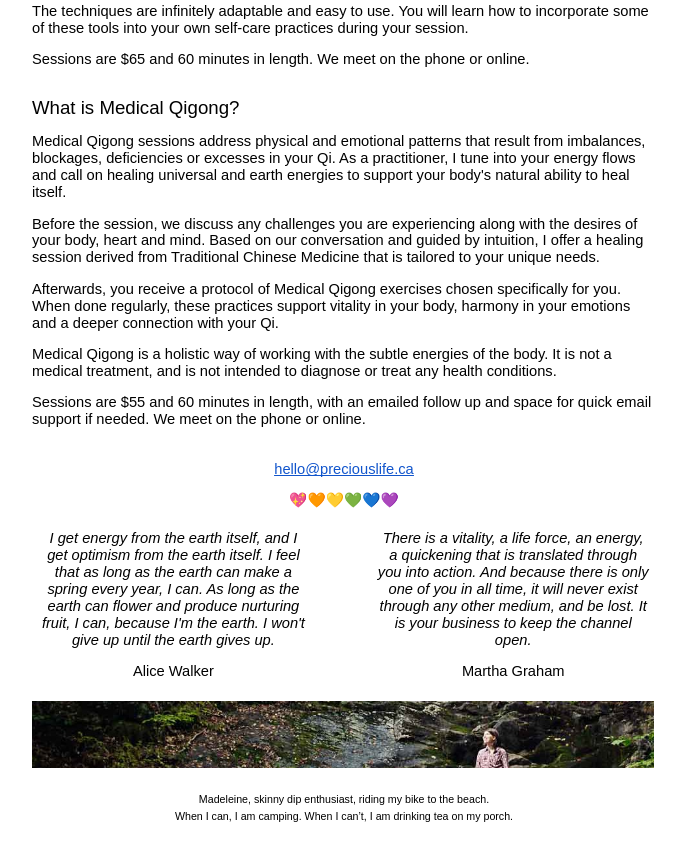
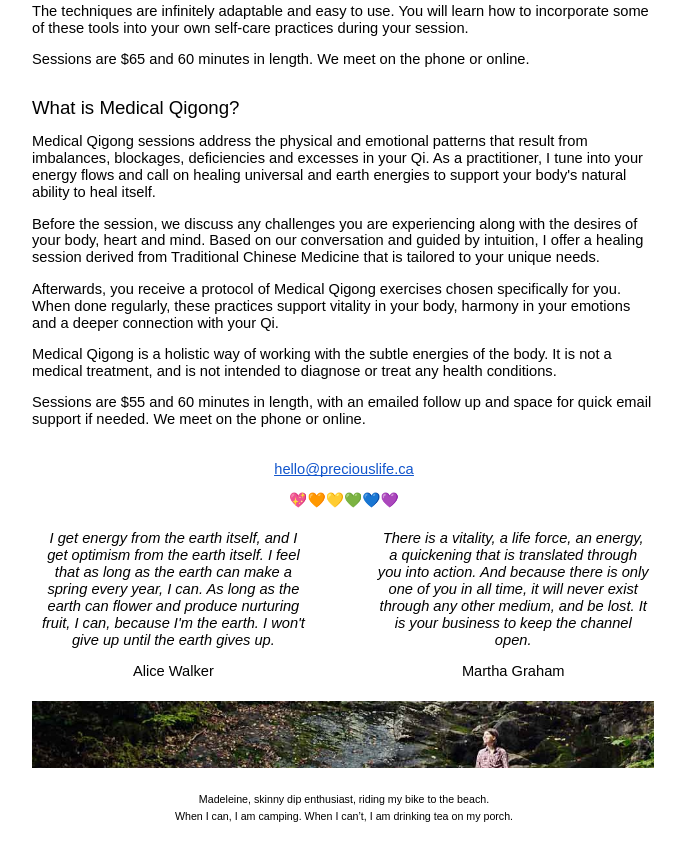
Before and after one commit to madeleinegermaine/preciouslifeca, a plain HTML site: page about.html in a window 1280 px wide. Shown: the part 893-1747 px from the top of the page, without its empty margins (296-981 px from the left). Drawn offline with Linux system fonts and the light colour scheme.

Commit message:
Update about.html

```diff
--- a/about.html
+++ b/about.html
@@ -535,7 +535,7 @@ Sessions are $65 and 60 minutes in length. We meet on the phone or online.
     <p class="c0">
       <span class="c1">
 
-Medical Qigong sessions address physical and emotional patterns that result from imbalances, blockages, deficiencies or excesses in your Qi. As a practitioner, I tune into your energy flows and call on healing universal and earth energies to support your body's natural ability to heal itself.
+Medical Qigong sessions address the physical and emotional patterns that result from imbalances, blockages, deficiencies and excesses in your Qi. As a practitioner, I tune into your energy flows and call on healing universal and earth energies to support your body's natural ability to heal itself.
 
      </span>
     </p>
```
